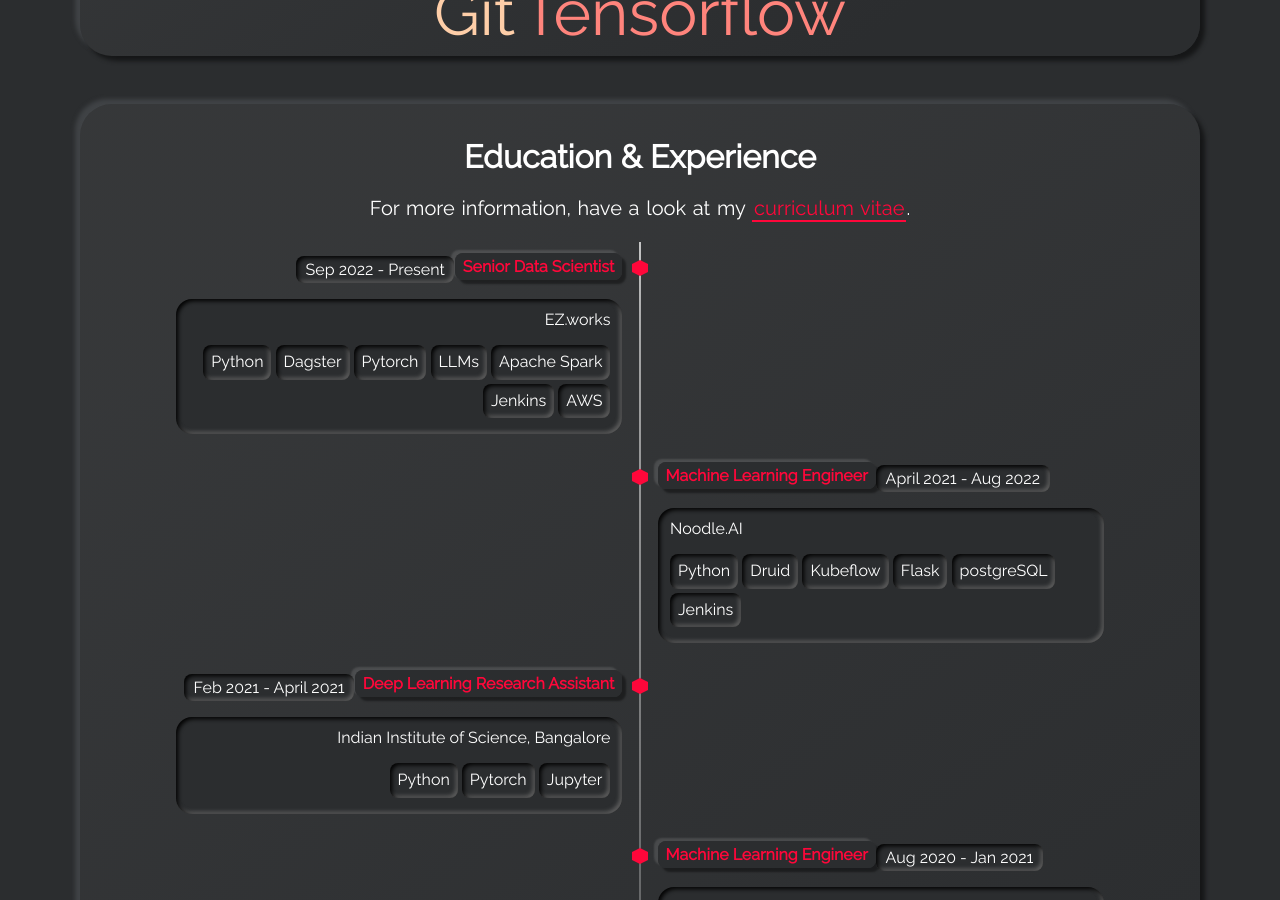
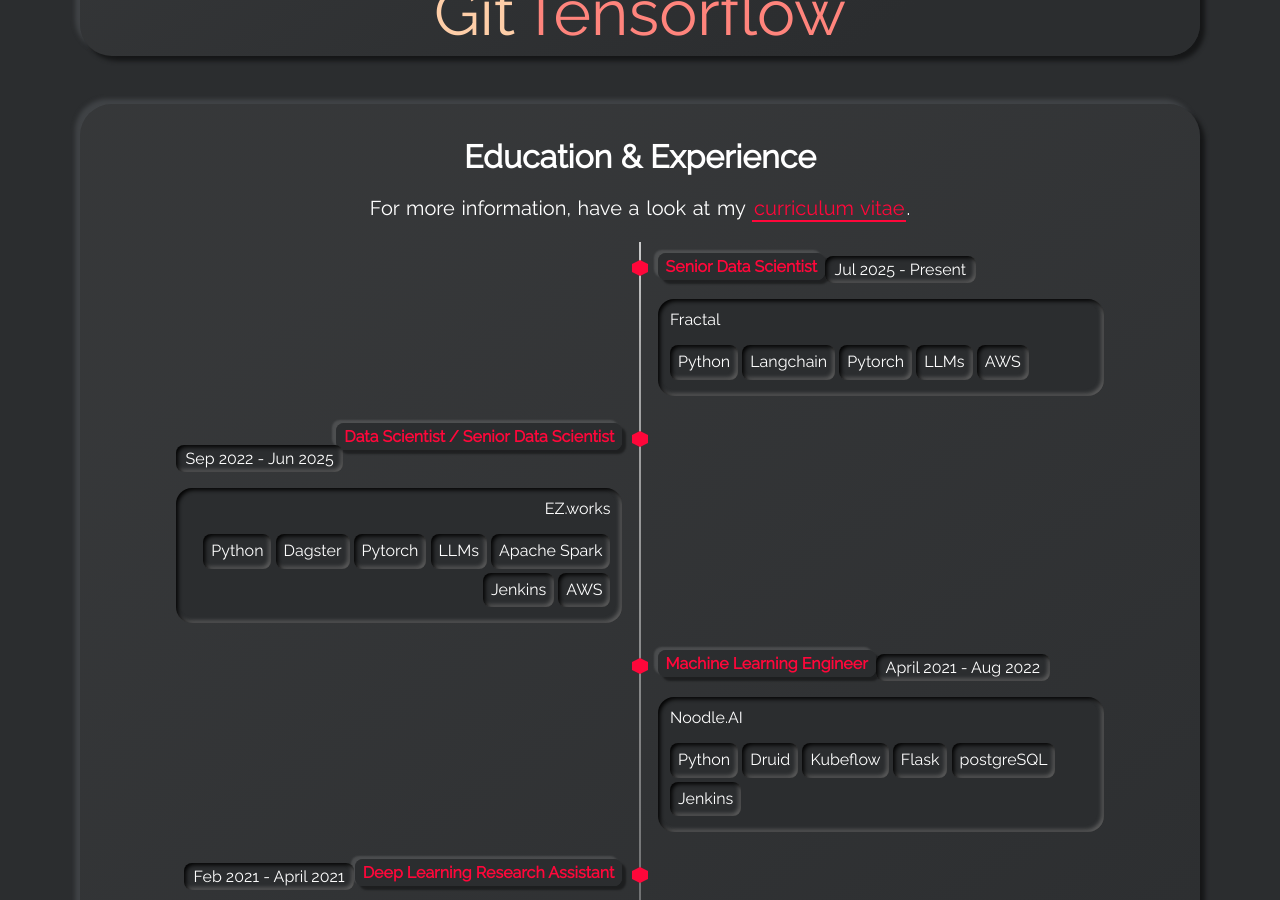
Before and after one commit to AbhishekKumarDS/AbhishekKumarDS.github.io, a Jekyll site: the page built from index.html, in a window 1280 px wide and 900 px high, scrolled down 1709 px. Built offline with Jekyll 4.4.1, drawn with Linux system fonts in a browser that asks for light colours; some of the changed text lies outside the part shown.

Commit message:
Update timeline.yml
Added new comp

```diff
--- a/_data/timeline.yml
+++ b/_data/timeline.yml
@@ -17,9 +17,22 @@
 #     - tag: Rails
 #   timeline-side: right
 
+
 - title: Senior Data Scientist
+  title-url: https://fractal.ai/
+  date: Jul 2025 - Present
+  subtitle: Fractal
+  tags:
+    - tag: Python
+    - tag: Langchain
+    - tag: Pytorch
+    - tag: LLMs
+    - tag: AWS
+  timeline-side: right
+
+- title: Data Scientist / Senior Data Scientist
   title-url: https://ez.works/
-  date: Sep 2022 - Present
+  date: Sep 2022 - Jun 2025
   subtitle: EZ.works
   tags:
     - tag: Python
```
